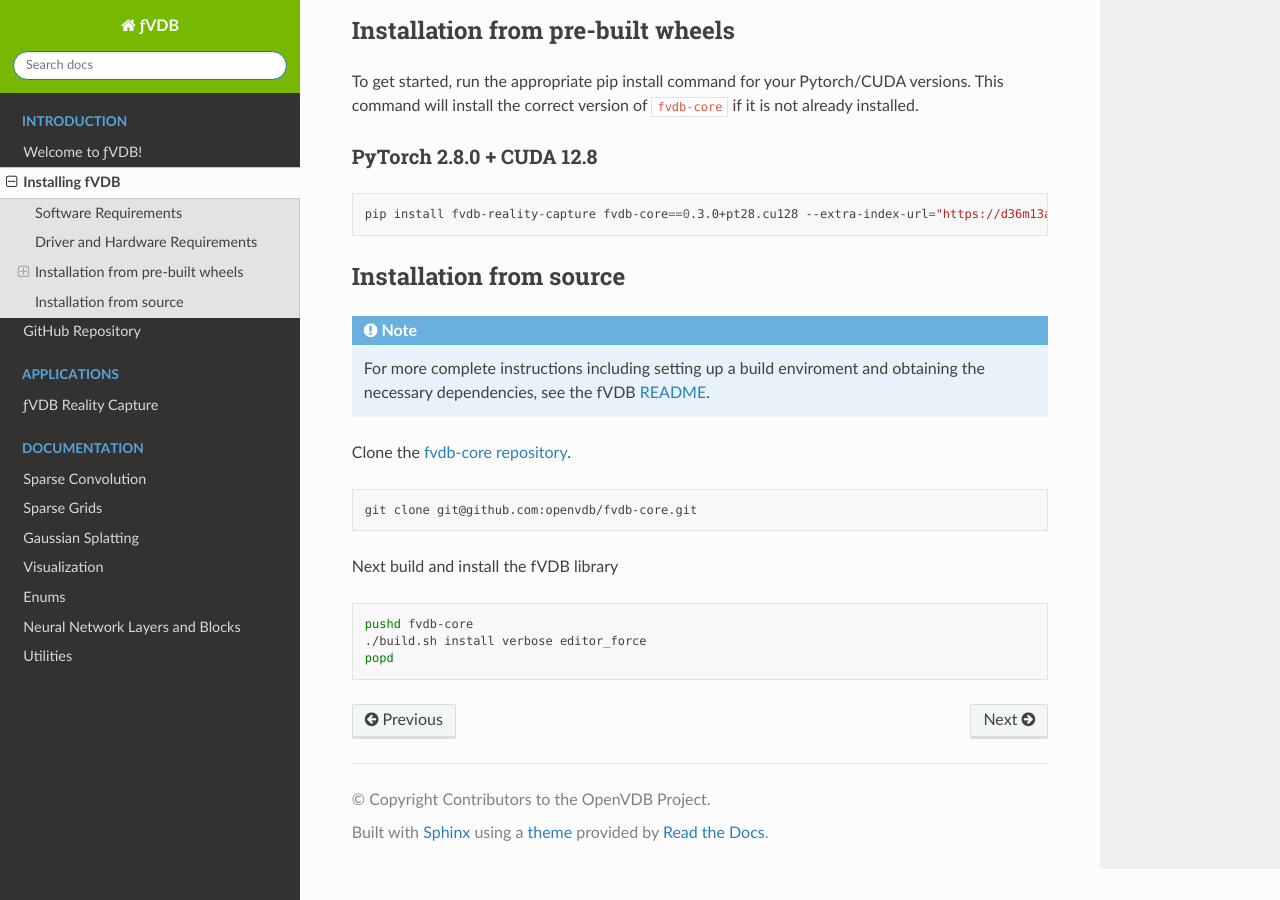
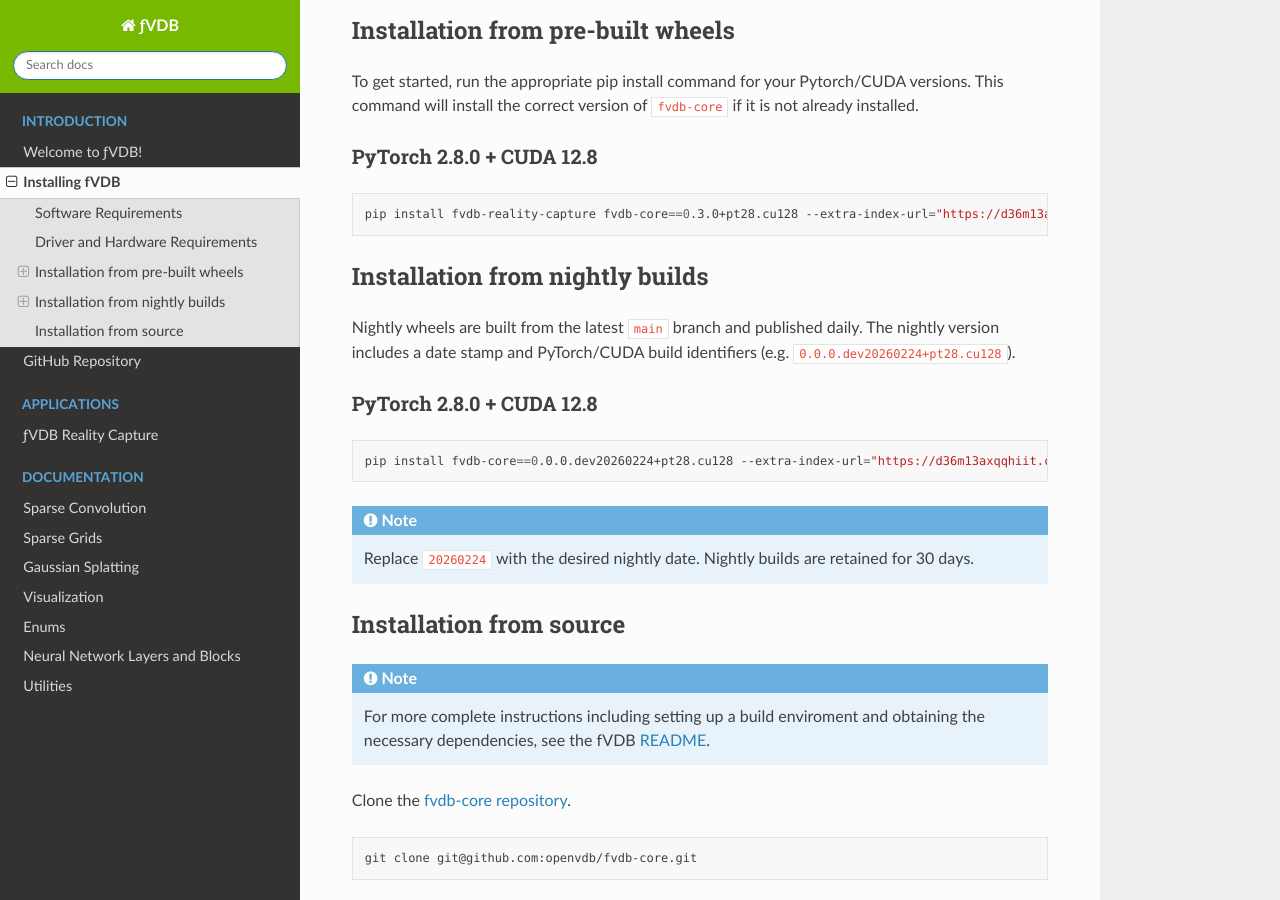
Before and after one commit to openvdb/fvdb-core, a Sphinx documentation site: the page built from docs/installation.rst, in a window 1280 px wide and 900 px high, scrolled down 632 px. Built offline with Sphinx 7.4.7 and the Read the Docs theme 3.1.0, drawn with Linux system fonts in a browser that asks for light colours; pages that are not in the unit, such as notebooks, are missing from menus.

Commit message:
Updated nightly build docs to correct instructions
Signed-off-by: Jonathan Swartz <jonathan@jswartz.info>

```diff
--- a/docs/installation.rst
+++ b/docs/installation.rst
@@ -42,6 +42,25 @@
 
 
 
+Installation from nightly builds
+-------------------------------------
+
+Nightly wheels are built from the latest ``main`` branch and published daily.
+The nightly version includes a date stamp and PyTorch/CUDA build identifiers
+(e.g. ``0.0.0.dev20260224+pt28.cu128``).
+
+PyTorch 2.8.0 + CUDA 12.8
+~~~~~~~~~~~~~~~~~~~~~~~~~~~
+
+.. code-block:: bash
+
+    pip install fvdb-core==0.0.0.dev20260224+pt28.cu128 --extra-index-url="https://d36m13axqqhiit.cloudfront.net/simple-nightly" torch==2.8.0 --extra-index-url https://download.pytorch.org/whl/cu128
+
+.. note::
+
+    Replace ``20260224`` with the desired nightly date. Nightly builds are retained for 30 days.
+
+
 Installation from source
 -----------------------------
 
```
Also changed, not shown: README.md (+0 -12 lines).
